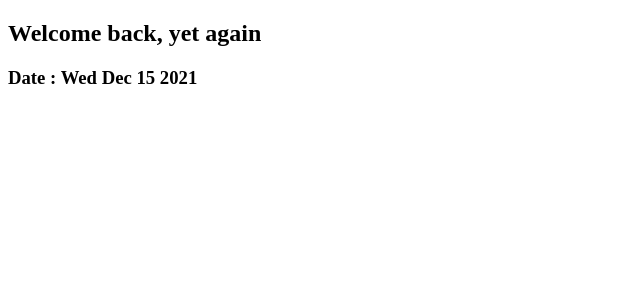
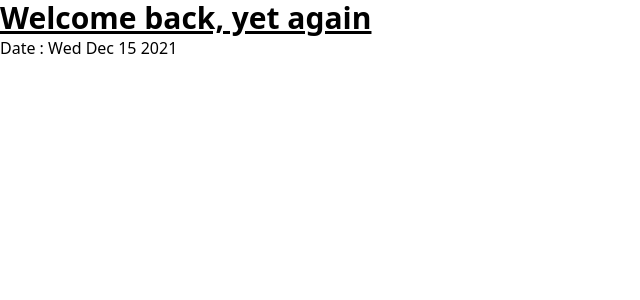
Before and after one commit to utt6161/pineapple_test, a React app: page / in a window 1280 px wide. Shown: the top 300 px of the page, without its empty margins (0-640 px from the left). Built offline with nearby package versions, Linux system fonts and the light colour scheme.

Commit message:
boilerplate, finalized, more or less

```diff
--- /dev/null
+++ b/postcss.config.js
@@ -0,0 +1,7 @@
+module.exports = {
+  plugins: [
+    require('postcss-import'),
+    require('tailwindcss'),
+    require('autoprefixer'),
+  ],
+};
--- a/public/index.html
+++ b/public/index.html
@@ -4,11 +4,9 @@
     <title>Список компаний</title>
     <meta name="description" content="work test"/>
     <meta charset="utf-8" />
-
 </head>
 <body>
     <noscript>You need to enable JavaScript to run this app.</noscript>
     <div id="app"></div>
-    <script src="index.bundle.js"></script>
 </body>
 </html>
--- a/src/App.tsx
+++ b/src/App.tsx
@@ -2,7 +2,7 @@ import React from "react"
 
 function App() {
     return (<div>
-        <h2>Welcome back, yet again</h2>
+        <h2 className="text-3xl font-bold underline">Welcome back, yet again</h2>
         <h3>Date : {new Date().toDateString()}</h3>
     </div>)
 }
--- a/src/styles/App.css
+++ b/src/styles/App.css
@@ -0,0 +1,3 @@
+@tailwind base;
+@tailwind components;
+@tailwind utilities;
--- /dev/null
+++ b/tailwind.config.js
@@ -0,0 +1,9 @@
+module.exports = {
+  content: [
+      "./src/**/*.{ts,tsx}",
+  ],
+  theme: {
+    extend: {},
+  },
+  plugins: [],
+}
--- a/webpack.config.js
+++ b/webpack.config.js
@@ -1,11 +1,14 @@
 var path = require('path');
 var HtmlWebpackPlugin =  require('html-webpack-plugin');
+const tailwindcss = require('tailwindcss')
+const autoprefixer = require('autoprefixer')
+const MiniCssExtractPlugin = require('mini-css-extract-plugin')
 
 module.exports = {
     entry : './src/index.tsx',
     output : {
         path : path.resolve(__dirname , 'dist'),
-        filename: 'index.bundle.js'
+        filename: '[name].bundle.js'
     },
     resolve: {
         extensions: ['.js', '.jsx','.ts', '.tsx']
@@ -21,7 +24,15 @@ module.exports = {
             },
             {
                 test: /\.css$/,
-                use: ['style-loader', 'css-loader']
+                use: [MiniCssExtractPlugin.loader, 'css-loader', { // 'style-loader' conflicts with minicssextracter, bru
+                    loader: 'postcss-loader', // postcss loader needed for tailwindcss
+                    options: {
+                        postcssOptions: {
+                            ident: 'postcss',
+                            plugins: [tailwindcss, autoprefixer],
+                        },
+                    },
+                }]
             }
         ]
     },
@@ -32,7 +43,11 @@ module.exports = {
     plugins : [
         new HtmlWebpackPlugin ({
             template : './public/index.html'
-        })
+        }),
+        new MiniCssExtractPlugin({
+            filename: 'src/styles/[name].[contenthash].css',
+            chunkFilename: '[id].[contenthash].css',
+        }),
     ]
 
 };
```
Also changed, not shown: package.json (+8 -2 lines), 1 other file (tests, documents, lock files or other folders).
